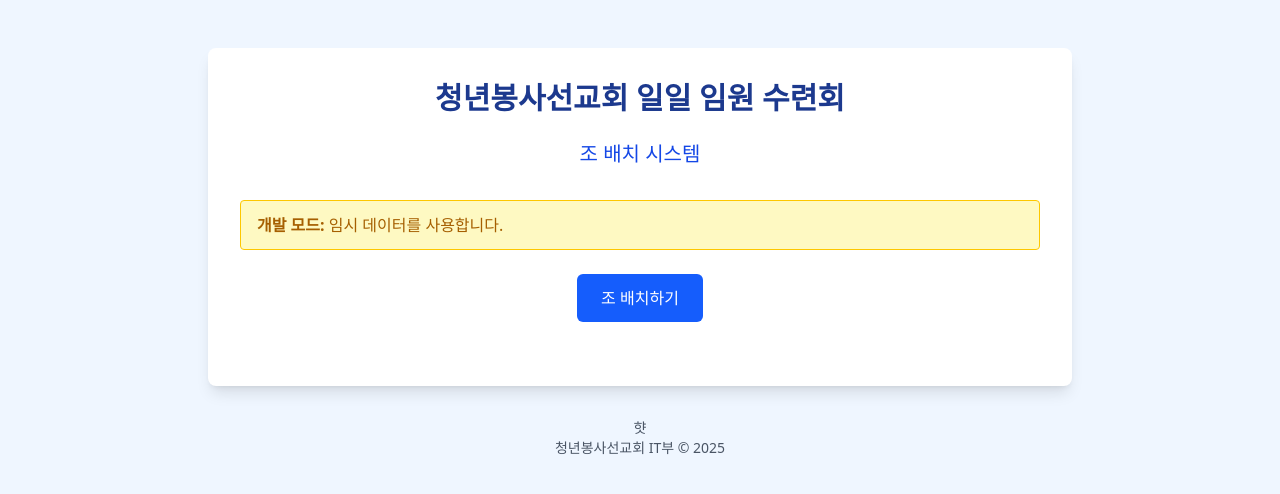
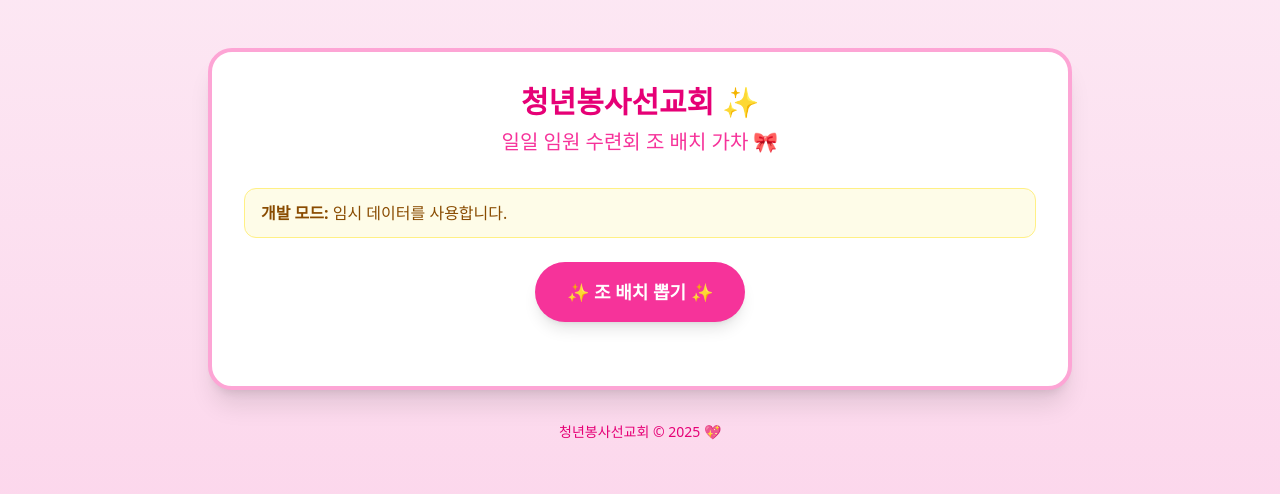
Before and after one commit to gntc-youth-it/team-gacha, a React (Vite) app: page / in a window 1280 px wide. Shown: the top 494 px of the page. Built offline with nearby package versions, Linux system fonts and the light colour scheme.

Commit message:
feat: 스타일링 추가

```diff
--- a/src/App.jsx
+++ b/src/App.jsx
@@ -6,12 +6,18 @@ function App() {
   const [error, setError] = useState('');
   const [exclusions, setExclusions] = useState([]);
   const [debug, setDebug] = useState('');
+  const [isAnimating, setIsAnimating] = useState(false);
+  const [showResults, setShowResults] = useState(false);
+  const [animationPhase, setAnimationPhase] = useState(0); // 0: 없음, 1: 가차머신, 2: 페이드, 3: 결과
 
   const fetchNames = async () => {
     try {
       setIsLoading(true);
       setError('');
       setDebug('');
+      setIsAnimating(true);
+      setShowResults(false);
+      setAnimationPhase(1);
 
       let names, exclusionPairs;
 
@@ -19,13 +25,11 @@ function App() {
           || window.location.hostname === '127.0.0.1';
 
       if (isDevelopment) {
-        // 로컬 개발용 데이터
         names = [
           '김민준', '이서준', '박서연', '최윤서', '정지호',
           '장도윤', '오유준', '정지윤', '김하린', '이준우',
           '홍승아', '김사랑', '이유진', '박민서', '최지우'
         ];
-        // 로컬 테스트용 제외 조합
         exclusionPairs = [
           ['김민준', '이서준'],
           ['박서연', '최윤서']
@@ -48,10 +52,23 @@ function App() {
 
       setExclusions(exclusionPairs);
       const assignedGroups = assignToGroups(names, exclusionPairs);
+
+      // 애니메이션 타이밍
+      setTimeout(() => {
         setGroups(assignedGroups);
+        setAnimationPhase(2); // 페이드 아웃 시작
+      }, 4000);
+
+      setTimeout(() => {
+        setIsAnimating(false);
+        setAnimationPhase(3); // 결과 표시
+        setTimeout(() => setShowResults(true), 200);
+      }, 5500);
 
     } catch (err) {
       setError(err.message);
+      setIsAnimating(false);
+      setAnimationPhase(0);
       console.error('❌ Error:', err);
     } finally {
       setIsLoading(false);
@@ -68,7 +85,6 @@ function App() {
       }];
     }
 
-    // 조 수 계산
     let numberOfGroups = Math.round(totalPeople / 5.5);
     let avgPerGroup = totalPeople / numberOfGroups;
 
@@ -82,9 +98,6 @@ function App() {
       avgPerGroup = totalPeople / numberOfGroups;
     }
 
-    setDebug(prev => prev + `\n조 수: ${numberOfGroups}, 평균 인원: ${avgPerGroup.toFixed(1)}`);
-
-    // 조 배치 시도
     let groups = [];
     let maxAttempts = 50;
     let attempts = 0;
@@ -94,7 +107,6 @@ function App() {
       groups = [];
       const shuffledNames = [...names].sort(() => Math.random() - 0.5);
 
-      // 조 초기화
       const baseSize = Math.floor(totalPeople / numberOfGroups);
       const remainder = totalPeople % numberOfGroups;
 
@@ -108,7 +120,6 @@ function App() {
         currentIndex += groupSize;
       }
 
-      // 제약 조건 검사
       validAssignment = checkConstraints(groups, exclusionPairs);
 
       if (!validAssignment) {
@@ -116,10 +127,7 @@ function App() {
       }
     }
 
-    setDebug(prev => prev + `\n배치 시도 횟수: ${attempts}`);
-
     if (!validAssignment) {
-      setDebug(prev => prev + '\n❌ 제약 조건을 만족하는 배치를 찾을 수 없음');
       throw new Error('제약 조건을 만족하는 조 편성을 찾을 수 없습니다. 다시 시도해주세요.');
     }
 
@@ -141,70 +149,112 @@ function App() {
       || window.location.hostname === '127.0.0.1';
 
   return (
-      <div className="min-h-screen bg-blue-50 py-12">
+      <div className="min-h-screen bg-gradient-to-b from-pink-100 to-pink-200 py-12">
+        <style>{`
+        @keyframes fade-out {
+          0% { opacity: 1; transform: scale(1); }
+          70% { opacity: 1; transform: scale(1); }
+          100% { opacity: 0; transform: scale(0.8); }
+        }
+        @keyframes fade-in {
+          from { opacity: 0; transform: translateY(20px); }
+          to { opacity: 1; transform: translateY(0); }
+        }
+        .animate-fade-out {
+          animation: fade-out 1.5s ease-out forwards;
+        }
+        .animate-fade-in {
+          animation: fade-in 0.5s ease-out;
+        }
+      `}</style>
+
         <div className="max-w-4xl mx-auto px-4">
-          <div className="bg-white rounded-lg shadow-lg p-8">
-            <h1 className="text-3xl font-bold text-center text-blue-900 mb-6">
-              청년봉사선교회 일일 임원 수련회
+          <div className="bg-white rounded-3xl shadow-xl p-8 border-4 border-pink-300">
+            <h1 className="text-3xl font-bold text-center text-pink-600 mb-2">
+              청년봉사선교회 ✨
             </h1>
-            <h2 className="text-xl text-center text-blue-700 mb-8">
-              조 배치 시스템
+            <h2 className="text-xl text-center text-pink-500 mb-8">
+              일일 임원 수련회 조 배치 가차 🎀
             </h2>
 
             {isDev && (
-                <div className="bg-yellow-100 border border-yellow-400 text-yellow-700 px-4 py-3 rounded mb-6">
+                <div className="bg-yellow-50 border border-yellow-200 text-yellow-800 px-4 py-3 rounded-xl mb-6">
                   <strong>개발 모드:</strong> 임시 데이터를 사용합니다.
                 </div>
             )}
 
-            {/* 로컬 환경에서만 배제 조합 표시 */}
             {isDev && exclusions.length > 0 && (
-                <div className="bg-blue-100 border border-blue-400 text-blue-700 px-4 py-3 rounded mb-6">
+                <div className="bg-pink-50 border border-pink-200 text-pink-700 px-4 py-3 rounded-xl mb-6">
                   <strong>배제 조합:</strong> {exclusions.map((pair, idx) =>
                     `${pair[0]} ↔ ${pair[1]}`
                 ).join(', ')}
                 </div>
             )}
 
-            {/* 로컬 환경에서만 디버그 정보 표시 */}
             {isDev && debug && (
-                <div className="bg-gray-100 border border-gray-400 text-gray-700 px-4 py-3 rounded mb-6 whitespace-pre-wrap font-mono text-sm">
+                <div className="bg-gray-50 border border-gray-200 text-gray-600 px-4 py-3 rounded-xl mb-6 whitespace-pre-wrap font-mono text-sm">
                   {debug}
                 </div>
             )}
 
             <div className="text-center mb-8">
+              {isAnimating ? (
+                  <div className={`relative mb-8 ${animationPhase === 2 ? 'animate-fade-out' : ''}`}>
+                    {/* 가차 머신 */}
+                    <div className="relative w-48 h-64 mx-auto bg-gradient-to-br from-pink-400 to-pink-500 rounded-lg shadow-lg border-4 border-pink-300">
+                      <div className="absolute w-36 h-36 bg-white/20 rounded-full top-6 left-6"></div>
+                      <div className="absolute w-32 h-32 bg-white/40 rounded-full top-8 left-8 overflow-hidden">
+                        <div className="w-full h-full bg-gradient-to-br from-pink-300 to-pink-400 rounded-full animate-bounce"></div>
+                      </div>
+                      {/* 레버 */}
+                      <div className="absolute w-4 h-16 bg-pink-600 rounded-full right-4 top-1/2 origin-top transform -translate-y-1/2">
+                        <div className="absolute w-10 h-4 bg-pink-700 rounded-full -right-6 top-8 animate-spin"></div>
+                      </div>
+                      {/* 다이얼 */}
+                      <div className="absolute w-8 h-8 bg-white rounded-full border-4 border-pink-500 left-8 bottom-8">
+                        <div className="w-1 h-6 bg-pink-500 absolute top-1 left-3.5 origin-bottom transform rotate-45 animate-spin"></div>
+                      </div>
+                    </div>
+
+                    {/* 캡슐 애니메이션 */}
+                    <div className="w-20 h-32 mx-auto bg-gradient-to-b from-transparent via-white to-pink-200 rounded-full shadow-lg"></div>
+                  </div>
+              ) : (
                   <button
                       onClick={fetchNames}
-                  disabled={isLoading}
-                  className={`px-6 py-3 rounded-md text-white font-medium
-                ${isLoading
-                      ? 'bg-blue-300 cursor-not-allowed'
-                      : 'bg-blue-600 hover:bg-blue-700'
+                      disabled={isLoading || isAnimating}
+                      className={`px-8 py-4 rounded-full text-white font-bold text-lg transform transition-all ${
+                          isLoading || isAnimating
+                              ? 'bg-pink-300 cursor-not-allowed'
+                              : 'bg-pink-500 hover:bg-pink-600 active:scale-95 shadow-lg'
                       }`}
                   >
-                {isLoading ? '로딩 중...' : '조 배치하기'}
+                    ✨ 조 배치 뽑기 ✨
                   </button>
+              )}
             </div>
 
             {error && (
-                <div className="bg-red-100 border border-red-400 text-red-700 px-4 py-3 rounded mb-6">
+                <div className="bg-red-50 border border-red-200 text-red-700 px-4 py-3 rounded-xl mb-6">
                   {error}
                 </div>
             )}
 
-            {groups.length > 0 && (
-                <div className="grid grid-cols-1 md:grid-cols-2 lg:grid-cols-3 gap-6">
+            {groups.length > 0 && showResults && (
+                <div className={`grid grid-cols-1 md:grid-cols-2 lg:grid-cols-3 gap-6 ${showResults ? 'animate-fade-in' : ''}`}>
                   {groups.map((group) => (
-                      <div key={group.id} className="bg-blue-100 rounded-lg p-4">
-                        <h3 className="text-lg font-bold text-blue-800 mb-3">
-                          {group.id}조 ({group.members.length}명)
+                      <div
+                          key={group.id}
+                          className="bg-gradient-to-br from-pink-50 to-pink-100 rounded-xl p-4 border-2 border-pink-200 shadow-md transform transition-all hover:scale-105"
+                      >
+                        <h3 className="text-lg font-bold text-pink-700 mb-3 text-center">
+                          🌸 {group.id}조 ({group.members.length}명) 🌸
                         </h3>
                         <ul className="space-y-2">
                           {group.members.map((member, index) => (
                               <li
                                   key={index}
-                                  className="text-blue-700 bg-white px-3 py-1 rounded shadow-sm"
+                                  className="text-pink-700 bg-white/80 px-3 py-1 rounded-full shadow-sm text-center font-medium"
                               >
                                 {member}
                               </li>
@@ -216,8 +266,8 @@ function App() {
             )}
           </div>
 
-          <div className="mt-8 text-center text-sm text-gray-600">햣
-            <p>청년봉사선교회 IT부 © 2025</p>
+          <div className="mt-8 text-center text-sm text-pink-600">
+            <p>청년봉사선교회 © 2025 💖</p>
           </div>
         </div>
       </div>
```
Lines whose indentation alone changed are shown as unchanged.
